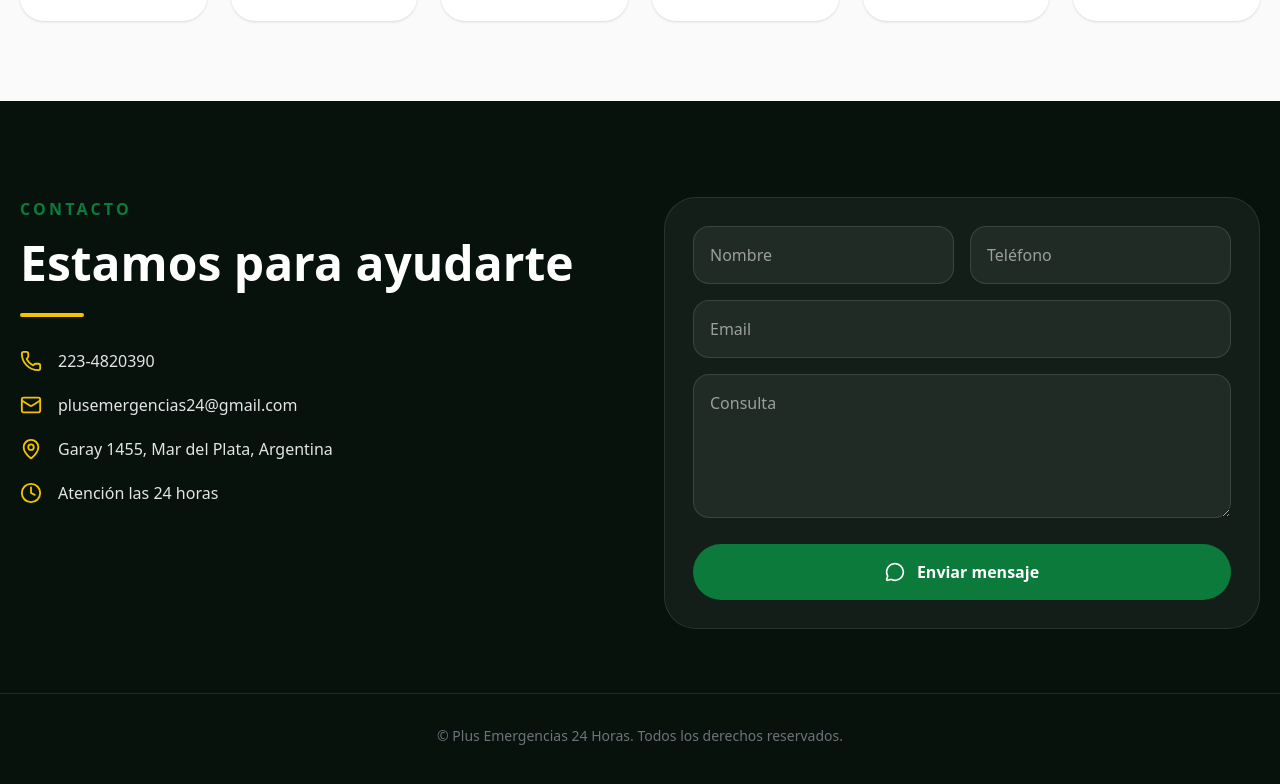
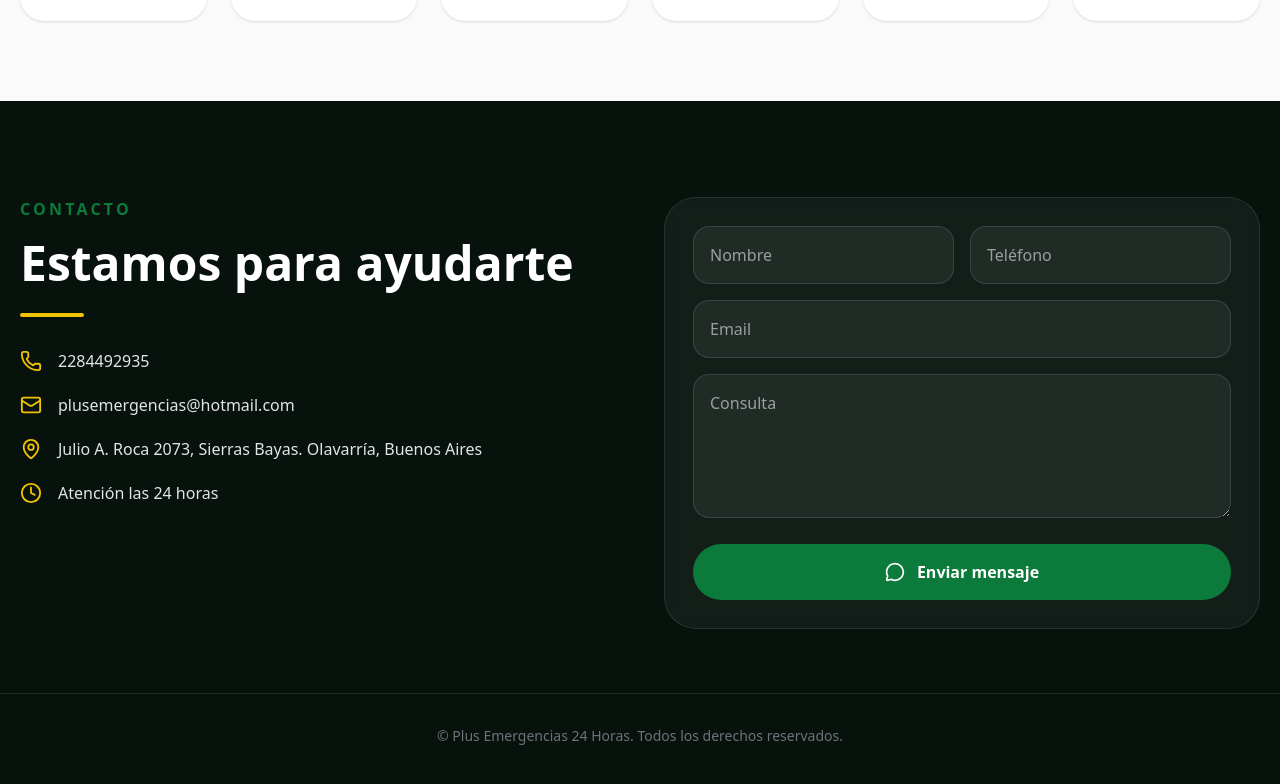
Before and after one commit to blanco-dev/plus-emergencias, a Next.js app: page / in a window 1280 px wide. Shown: the part 4599-5383 px from the top of the page. Built offline with nearby package versions, Linux system fonts and the light colour scheme.

Commit message:
changes in main

```diff
--- a/app/page.js
+++ b/app/page.js
@@ -23,9 +23,9 @@ import {
   CalendarDays,
 } from "lucide-react";
 
-const phone = "223-4820390";
-const whatsappNumber = "542234217226";
-const email = "plusemergencias24@gmail.com";
+const phone = "2284492935";
+const whatsappNumber = "542284470820";
+const email = "plusemergencias@hotmail.com";
 const whatsappText =
   "Hola Plus Emergencias, quisiera consultar por un servicio.";
 
@@ -460,7 +460,7 @@ ${consulta}
             <ContactLine icon={Mail} text={email} />
             <ContactLine
               icon={MapPin}
-              text="Garay 1455, Mar del Plata, Argentina"
+              text="Julio A. Roca 2073, Sierras Bayas. Olavarría, Buenos Aires"
             />
             <ContactLine
               icon={Clock}
```
